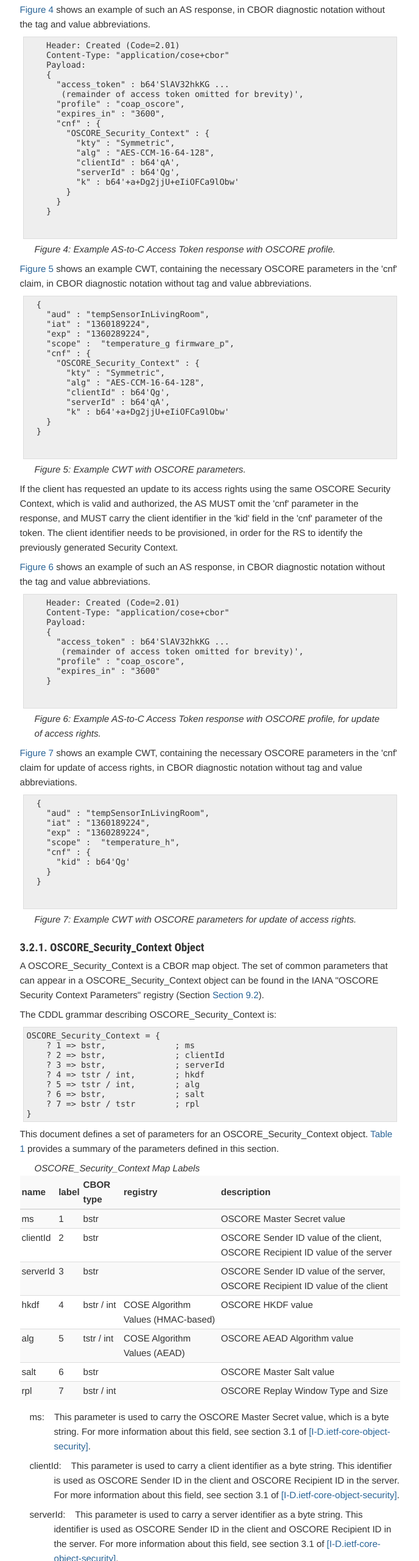
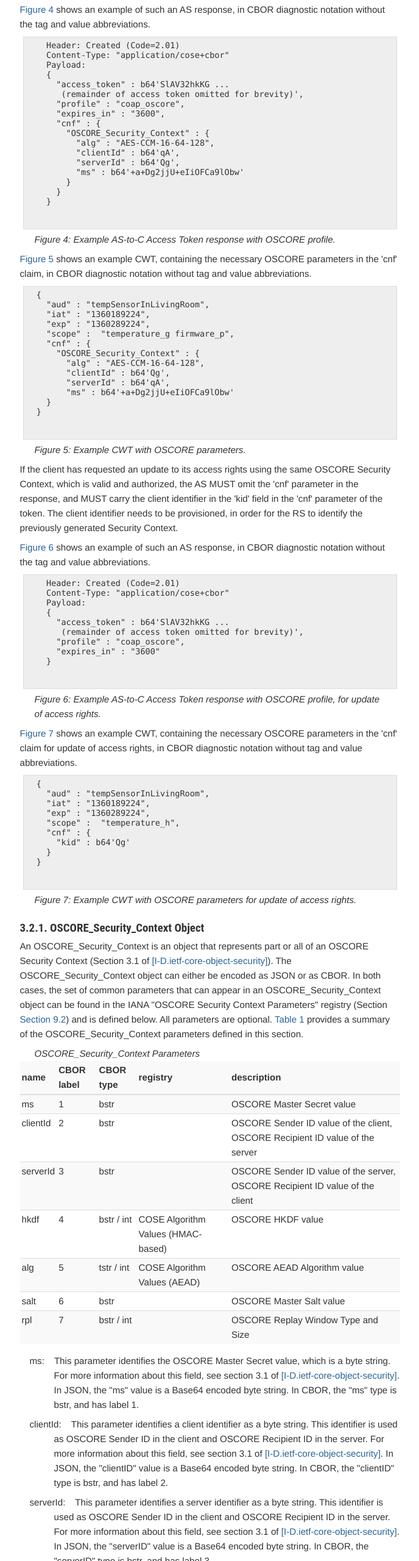
Before and after one commit to kaduk/ace-oscore-profile, a plain HTML site: page dev/draft-ietf-ace-oscore-profile.html in a window 1280 px wide. Shown: the part 5944-8504 px from the top of the page at 61% size, without its empty margins (123-811 px from the left). Drawn offline with Linux system fonts and the light colour scheme.

Commit message:
Script updating gh-pages from dc23146. [ci skip]

```diff
--- a/dev/draft-ietf-ace-oscore-profile.html
+++ b/dev/draft-ietf-ace-oscore-profile.html
@@ -594,11 +594,10 @@ ul.toc li {
       "expires_in" : "3600",
       "cnf" : {
         "OSCORE_Security_Context" : {
-          "kty" : "Symmetric",
           "alg" : "AES-CCM-16-64-128",
           "clientId" : b64'qA',
           "serverId" : b64'Qg',
-          "k" : b64'+a+Dg2jjU+eIiOFCa9lObw'
+          "ms" : b64'+a+Dg2jjU+eIiOFCa9lObw'
         }
       }
     }
@@ -616,11 +615,10 @@ ul.toc li {
     "scope" :  "temperature_g firmware_p",
     "cnf" : {
       "OSCORE_Security_Context" : {
-        "kty" : "Symmetric",
         "alg" : "AES-CCM-16-64-128",
         "clientId" : b64'Qg',
         "serverId" : b64'qA',
-        "k" : b64'+a+Dg2jjU+eIiOFCa9lObw'
+        "ms" : b64'+a+Dg2jjU+eIiOFCa9lObw'
     }
   }
 
@@ -662,27 +660,14 @@ ul.toc li {
 <h1 id="rfc.section.3.2.1">
 <a href="#rfc.section.3.2.1">3.2.1.</a> <a href="#oscore-sec-ctx" id="oscore-sec-ctx">OSCORE_Security_Context Object</a>
 </h1>
-<p id="rfc.section.3.2.1.p.1">A OSCORE_Security_Context is a CBOR map object.  The set of common parameters that can appear in a OSCORE_Security_Context object can be found in the IANA "OSCORE Security Context Parameters" registry (Section <a href="#sec-ctx-params-reg" class="xref">Section 9.2</a>).  </p>
-<p id="rfc.section.3.2.1.p.2">The CDDL grammar describing OSCORE_Security_Context is: </p>
-<pre>
-OSCORE_Security_Context = {
-    ? 1 =&gt; bstr,              ; ms
-    ? 2 =&gt; bstr,              ; clientId
-    ? 3 =&gt; bstr,              ; serverId
-    ? 4 =&gt; tstr / int,        ; hkdf
-    ? 5 =&gt; tstr / int,        ; alg
-    ? 6 =&gt; bstr,              ; salt
-    ? 7 =&gt; bstr / tstr        ; rpl
-}
-</pre>
-<p id="rfc.section.3.2.1.p.3">This document defines a set of parameters for an OSCORE_Security_Context object.  <a href="#table-key-labels" class="xref">Table 1</a> provides a summary of the parameters defined in this section.  </p>
+<p id="rfc.section.3.2.1.p.1">An OSCORE_Security_Context is an object that represents part or all of an OSCORE Security Context (Section 3.1 of <a href="#I-D.ietf-core-object-security" class="xref">[I-D.ietf-core-object-security]</a>).  The OSCORE_Security_Context object can either be encoded as JSON or as CBOR. In both cases, the set of common parameters that can appear in an OSCORE_Security_Context object can be found in the IANA "OSCORE Security Context Parameters" registry (Section <a href="#sec-ctx-params-reg" class="xref">Section 9.2</a>) and is defined below.  All parameters are optional.  <a href="#table-key-labels" class="xref">Table 1</a> provides a summary of the OSCORE_Security_Context parameters defined in this section.  </p>
 <div id="rfc.table.1"></div>
 <div id="table-key-labels"></div>
 <table cellpadding="3" cellspacing="0" class="tt full center">
-<caption>OSCORE_Security_Context Map Labels</caption>
+<caption>OSCORE_Security_Context Parameters</caption>
 <thead><tr>
 <th class="left">name</th>
-<th class="left">label</th>
+<th class="left">CBOR label</th>
 <th class="left">CBOR type</th>
 <th class="left">registry</th>
 <th class="left">description</th>
@@ -743,22 +728,47 @@ OSCORE_Security_Context = {
 
 <dl>
 <dt>ms:</dt>
-<dd style="margin-left: 8">This parameter is used to carry the OSCORE Master Secret value, which is a byte string. For more information about this field, see section 3.1 of <a href="#I-D.ietf-core-object-security" class="xref">[I-D.ietf-core-object-security]</a>.  </dd>
+<dd style="margin-left: 8">This parameter identifies the OSCORE Master Secret value, which is a byte string. For more information about this field, see section 3.1 of <a href="#I-D.ietf-core-object-security" class="xref">[I-D.ietf-core-object-security]</a>.  In JSON, the "ms" value is a Base64 encoded byte string.  In CBOR, the "ms" type is bstr, and has label 1.  </dd>
 <dt>clientId:</dt>
-<dd style="margin-left: 8">This parameter is used to carry a client identifier as a byte string. This identifier is used as OSCORE Sender ID in the client and OSCORE Recipient ID in the server. For more information about this field, see section 3.1 of <a href="#I-D.ietf-core-object-security" class="xref">[I-D.ietf-core-object-security]</a>.  </dd>
+<dd style="margin-left: 8">This parameter identifies a client identifier as a byte string. This identifier is used as OSCORE Sender ID in the client and OSCORE Recipient ID in the server. For more information about this field, see section 3.1 of <a href="#I-D.ietf-core-object-security" class="xref">[I-D.ietf-core-object-security]</a>.  In JSON, the "clientID" value is a Base64 encoded byte string.  In CBOR, the "clientID" type is bstr, and has label 2.  </dd>
 <dt>serverId:</dt>
-<dd style="margin-left: 8">This parameter is used to carry a server identifier as a byte string. This identifier is used as OSCORE Sender ID in the client and OSCORE Recipient ID in the server. For more information about this field, see section 3.1 of <a href="#I-D.ietf-core-object-security" class="xref">[I-D.ietf-core-object-security]</a>.  </dd>
+<dd style="margin-left: 8">This parameter identifies a server identifier as a byte string. This identifier is used as OSCORE Sender ID in the client and OSCORE Recipient ID in the server. For more information about this field, see section 3.1 of <a href="#I-D.ietf-core-object-security" class="xref">[I-D.ietf-core-object-security]</a>.  In JSON, the "serverID" value is a Base64 encoded byte string.  In CBOR, the "serverID" type is bstr, and has label 3.  </dd>
 <dt>hkdf:</dt>
-<dd style="margin-left: 8">This parameter is used to carry the OSCORE HKDF Algorithm, which can be an integer or a text string.  The int value MUST be taken and can only encode an alg from the set of HMAC-based KDF algorithms in the COSE Algorithms registry.  For more information about this field, see section 3.1 of <a href="#I-D.ietf-core-object-security" class="xref">[I-D.ietf-core-object-security]</a> </dd>
+<dd style="margin-left: 8">This parameter identifies the OSCORE HKDF Algorithm. For more information about this field, see section 3.1 of <a href="#I-D.ietf-core-object-security" class="xref">[I-D.ietf-core-object-security]</a> The values used should either be registered in the IANA "COSE Algorithms" registry, or be a value that contains a name allocated in a way that is highly unlikely to collide with other names. From the "COSE Algorithms" registry, only HMAC-based HKDF algorithms MUST be used.  In JSON, the "hkdf" value is a case-sensitive ASCII string.  In CBOR, the "hkdf" type is tstr or int, and has label 4.  </dd>
 <dt>alg:</dt>
-<dd style="margin-left: 8">This parameter is used to carry the OSCORE AEAD Algorithm, which can be an integer or a text string.  The int value MUST be taken and can only encode an alg from the set of AEAD algorithms in the COSE Algorithms registry.  For more information about this field, see section 3.1 of <a href="#I-D.ietf-core-object-security" class="xref">[I-D.ietf-core-object-security]</a> </dd>
+<dd style="margin-left: 8">This parameter identifies the OSCORE AEAD Algorithm. For more information about this field, see section 3.1 of <a href="#I-D.ietf-core-object-security" class="xref">[I-D.ietf-core-object-security]</a> The values used should either be registered in the IANA "COSE Algorithms" registry, or be a value that contains a name allocated in a way that is highly unlikely to collide with other names. From the "COSE Algorithms" registry, only AEAD algorithms MUST be used.  In JSON, the "alg" value is a case-sensitive ASCII string.  In CBOR, the "alg" type is tstr or int, and has label 5.  </dd>
 <dt>salt:</dt>
-<dd style="margin-left: 8">This parameter is used to carry the OSCORE Master Salt value, which is a byte string. For more information about this field, see section 3.1 of <a href="#I-D.ietf-core-object-security" class="xref">[I-D.ietf-core-object-security]</a>.  </dd>
+<dd style="margin-left: 8">This parameter identifies the OSCORE Master Secret value, which is a byte string. For more information about this field, see section 3.1 of <a href="#I-D.ietf-core-object-security" class="xref">[I-D.ietf-core-object-security]</a>.  In JSON, the "salt" value is a Base64 encoded byte string.  In CBOR, the "salt" type is bstr, and has label 6.  </dd>
 <dt>repl:</dt>
-<dd style="margin-left: 8">This parameter is used to carry the OSCORE Replay Window Size and Type value, encoded as a bstr.  For more information about this field, see section 3.1 of <a href="#I-D.ietf-core-object-security" class="xref">[I-D.ietf-core-object-security]</a>.  </dd>
+<dd style="margin-left: 8">This parameter is used to carry the OSCORE value, encoded as a bstr.  This parameter identifies the OSCORE Replay Window Size and Type value, which is a byte string. For more information about this field, see section 3.1 of <a href="#I-D.ietf-core-object-security" class="xref">[I-D.ietf-core-object-security]</a>.  In JSON, the "repl" value is a Base64 encoded byte string.  In CBOR, the "repl" type is bstr, and has label 7.  </dd>
 </dl>
 
 <p> </p>
+<p id="rfc.section.3.2.1.p.3">An example of JSON OSCORE_Security_Context is given in <a href="#JSON-osc" class="xref">Figure 8</a>.  </p>
+<div id="rfc.figure.8"></div>
+<div id="JSON-osc"></div>
+<pre>
+        "OSCORE_Security_Context" : {
+          "alg" : "AES-CCM-16-64-128",
+          "clientId" : b64'qA',
+          "serverId" : b64'Qg',
+          "ms" : b64'+a+Dg2jjU+eIiOFCa9lObw'
+        }
+
+            </pre>
+<p class="figure">Figure 8: Example JSON OSCORE_Security_Context object</p>
+<p id="rfc.section.3.2.1.p.4">The CDDL grammar describing the CBOR OSCORE_Security_Context object is: </p>
+<pre>
+OSCORE_Security_Context = {
+    ? 1 =&gt; bstr,              ; ms
+    ? 2 =&gt; bstr,              ; clientId
+    ? 3 =&gt; bstr,              ; serverId
+    ? 4 =&gt; tstr / int,        ; hkdf
+    ? 5 =&gt; tstr / int,        ; alg
+    ? 6 =&gt; bstr,              ; salt
+    ? 7 =&gt; bstr / tstr        ; rpl
+}
+</pre>
 <h1 id="rfc.section.4">
 <a href="#rfc.section.4">4.</a> <a href="#c-rs1" id="c-rs1">Client-RS Communication</a>
 </h1>
@@ -771,8 +781,8 @@ OSCORE_Security_Context = {
 <p id="rfc.section.4.1.p.2">The authz-info endpoint is not protected, nor are the responses from this resource.  </p>
 <p id="rfc.section.4.1.p.3">The access token MUST be encrypted, since it is transferred from the client to the RS over an unprotected channel.  </p>
 <p id="rfc.section.4.1.p.4">Note that a client may be required to re-POST the access token, since an RS may delete a stored access token, due to lack of memory.  </p>
-<p><a href="#ex3" class="xref">Figure 8</a> shows an example of the request sent from the client to the RS.  </p>
-<div id="rfc.figure.8"></div>
+<p><a href="#ex3" class="xref">Figure 9</a> shows an example of the request sent from the client to the RS.  </p>
+<div id="rfc.figure.9"></div>
 <div id="ex3"></div>
 <pre>
       Header: POST (Code=0.02)
@@ -784,15 +794,15 @@ OSCORE_Security_Context = {
          (remainder of access token omitted for brevity)',
 
           </pre>
-<p class="figure">Figure 8: Example C-to-RS POST /authz-info request using CWT</p>
+<p class="figure">Figure 9: Example C-to-RS POST /authz-info request using CWT</p>
 <h1 id="rfc.section.4.2">
 <a href="#rfc.section.4.2">4.2.</a> <a href="#rs-c" id="rs-c">RS-to-C: 2.01 (Created)</a>
 </h1>
 <p id="rfc.section.4.2.p.1">The RS MUST follow the procedures defined in section 5.8.1 of <a href="#I-D.ietf-ace-oauth-authz" class="xref">[I-D.ietf-ace-oauth-authz]</a>: the RS MUST verify the validity of the token. If the token is valid, the RS MUST respond to the POST request with 2.01 (Created). If the token is valid but is associated to claims that the RS cannot process (e.g., an unknown scope) the RS MUST respond with a response code equivalent to the CoAP code 4.00 (Bad Request). In the latter case the RS MAY provide additional information in the error response, in order to clarify what went wrong. The RS MAY make an introspection request to validate the token before responding to the POST request to the authz-info endpoint.  </p>
 <p id="rfc.section.4.2.p.2">Additionally, the RS MUST generate a nonce (N1) with a good amount of randomness, and include it in the payload of the 2.01 (Created) response as a CBOR byte string. This profile RECOMMENDS to use a nonce of 64 bits. The RS MUST store this nonce as long as the access token related to it is still valid.  </p>
 <p id="rfc.section.4.2.p.3">Note that, when using this profile, an identifier of the token (e.g., the cti for a CWT) is not transported in the payload of this request, as section 5.8.1 of <a href="#I-D.ietf-ace-oauth-authz" class="xref">[I-D.ietf-ace-oauth-authz]</a> allows.  </p>
-<p><a href="#ex4" class="xref">Figure 9</a> shows an example of the response sent from the RS to the client.  </p>
-<div id="rfc.figure.9"></div>
+<p><a href="#ex4" class="xref">Figure 10</a> shows an example of the response sent from the RS to the client.  </p>
+<div id="rfc.figure.10"></div>
 <div id="ex4"></div>
 <pre>
       Header: Created (Code=2.01)
@@ -801,7 +811,7 @@ OSCORE_Security_Context = {
        h'018a278f7faab55a',
 
           </pre>
-<p class="figure">Figure 9: Example RS-to-C 2.01 (Created) response</p>
+<p class="figure">Figure 10: Example RS-to-C 2.01 (Created) response</p>
 <p id="rfc.section.4.2.p.5">When receiving an updated access token with updated authorization information from the client (see section <a href="#c-as" class="xref">Section 3.1</a>), it is RECOMMENDED that the RS overwrites the previous token, that is only the latest authorization information in the token received by the RS is valid. This simplifies for the RS to keep track of authorization information for a given client.  </p>
 <p id="rfc.section.4.2.p.6">As specified in section 5.8.3 of <a href="#I-D.ietf-ace-oauth-authz" class="xref">[I-D.ietf-ace-oauth-authz]</a>, the RS MUST notify the client with an error response with code 4.01 (Unauthorized) for any long running request before terminating the session, when the access token expires.  </p>
 <h1 id="rfc.section.4.3">
```
Also changed, not shown: dev/draft-ietf-ace-oscore-profile.txt.
